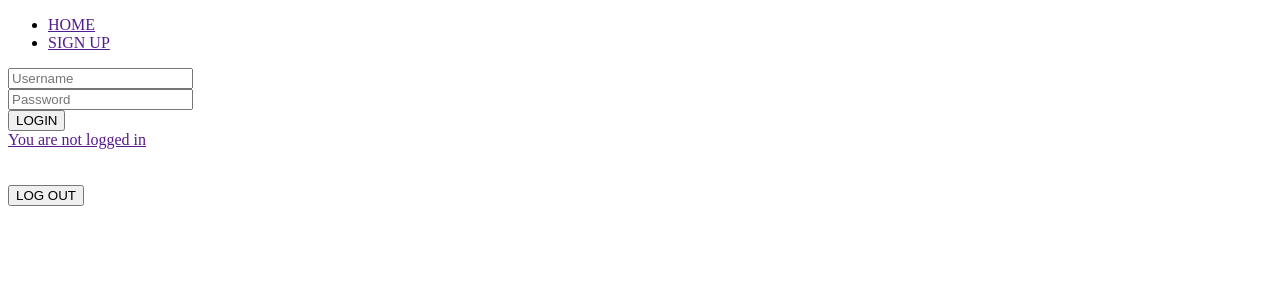
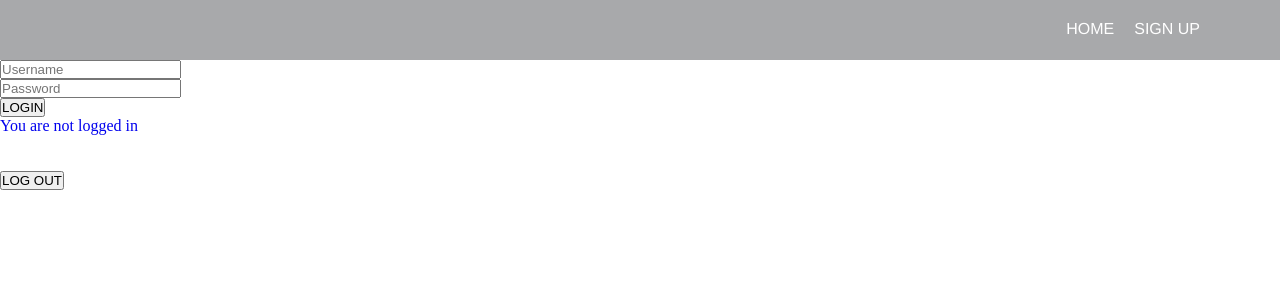
Before and after one commit to DrGas/login_php, a PHP site: page / in a window 1280 px wide. Shown: the top 300 px of the page. Run offline with PHP 8.4, Linux system fonts and the light colour scheme.

Commit message:
styling with css

```diff
--- a/header.php
+++ b/header.php
@@ -1,7 +1,6 @@
 <?php
 	session_start();
 ?>
-
 <!doctype html>
 <html>
 <head>
@@ -9,12 +8,13 @@
 <title>Login</title>
 <link rel="stylesheet" type="text/css" href="style.css">
 </head>
+
 <body>
 <header>
 	<nav>
     	<ul>
-    		<li><a href="">HOME</li>
-            <li><a href="">SIGN UP</li>
+    		<li><a href="index.php">HOME</li>
+            <li><a href="signup-page.php">SIGN UP</li>
         </ul>
     </nav>
 </header>
--- a/index.php
+++ b/index.php
@@ -1,5 +1,5 @@
 <?php
-include 'header.php'
+include 'header.php';
 ?>
 <!--LOGIN FORM-->
 <form action="login.php" method="POST">
--- a/signup-page.php
+++ b/signup-page.php
@@ -1,7 +1,6 @@
 <?php
 include 'header.php';
 ?>
-
 <!--SESSION echoing session ID to the frontpage-->
 <?php
 	if (isset($_SESSION['id'])) {
--- a/style.css
+++ b/style.css
@@ -1,2 +1,32 @@
 @charset "utf-8";
 /* CSS Document */
+
+* {
+	margin: 0px;
+	padding: 0px;
+	text-decoration: none;
+	}
+
+header {
+	width: 100%;
+	height: 60px;
+	background-color: #A8A9AB;
+	}
+
+nav ul {
+	float: right;
+	margin-top: 20px;
+	margin-right: 60px;
+
+	}
+nav ul li {
+	list-style: none;
+	float: left;
+	margin-right: 20px;
+
+	}
+nav ul li a {
+	color: white;
+	font-family: "Helvetica Neue", Helvetica, Arial, sans-serif;
+	font-size: 16px;
+	}
```
